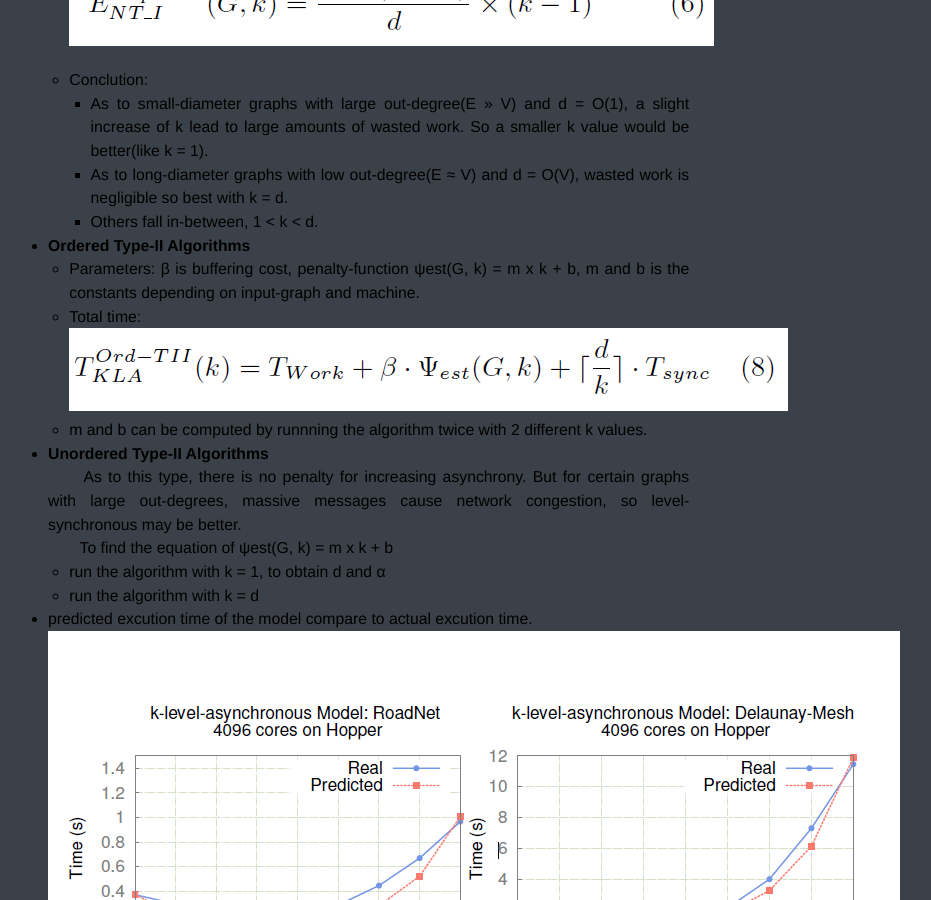
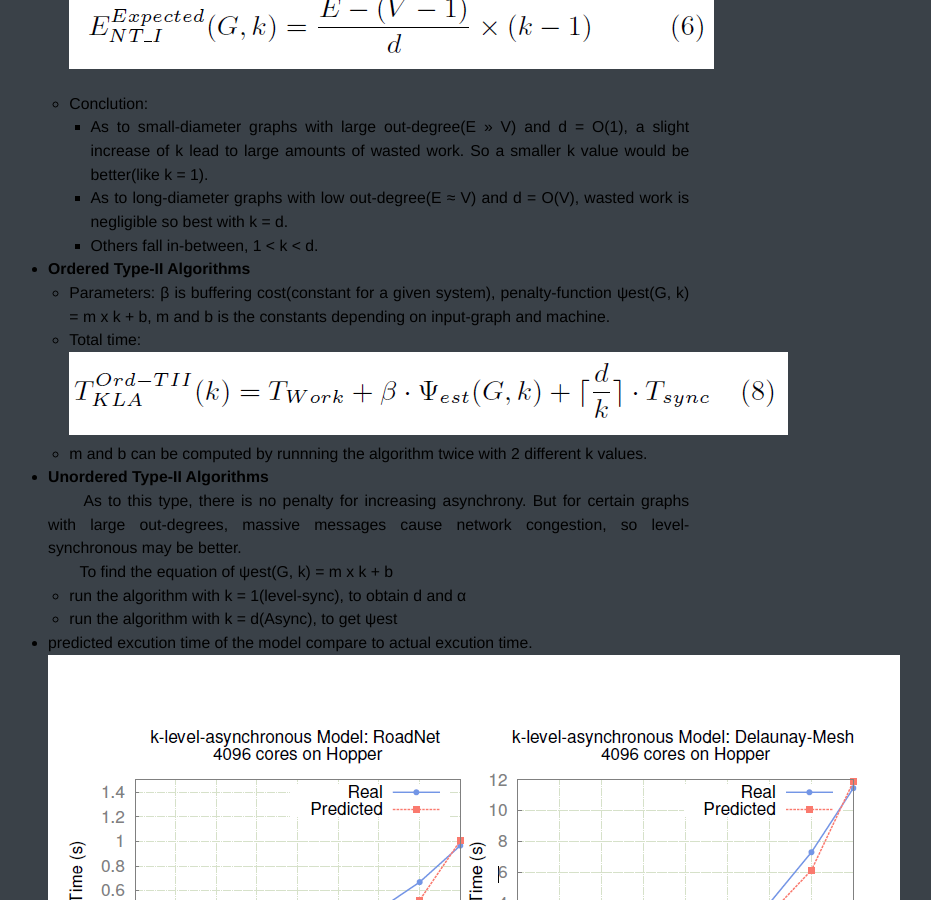
Before and after one commit to ElvisKwok/ElvisKwok.github.io, a Jekyll site: the page built from _posts/2014-12-22-note-of-KLA.md, in a window 1280 px wide and 900 px high, scrolled down 5675 px. Shown: the whole window, without its empty margins (282-1213 px from the left). Built offline with Jekyll 4.4.1, drawn with Linux system fonts in a browser that asks for light colours; Markdown is read by kramdown in place of the engine named in the settings; comment, search, counter and statistics services are not loaded; some of the changed lines change nothing that is shown; some of the changed text lies outside the part shown.

Commit message:
KLA 20150314

```diff
--- a/_posts/2014-12-22-note-of-KLA.md
+++ b/_posts/2014-12-22-note-of-KLA.md
@@ -69,9 +69,9 @@
 
 ### 2.2 KLA and the △-Stepping SSSP Algorithm
 * △-Stepping SSSP Algorithm
-    + Multiple **light** egdes are processed simultaneously in a single superstep.
+    + *Multiple* **light** egdes are processed *simultaneously* in a single superstep.
     + **light** means in superstep i, the tentative distance of an egde's source fall between i△ and (i+1)△.
-    + **heavy** edges are ignored in current superstep.
+    + Then, **heavy** edges are processed at the end of superstep.
 * What KLA is better than △-stepping SSSP algorithm: generality.
     + △-stepping SSSP is not applicable to non-SSSP based algorithm
     + KLA works on the structure of the graph, and not algorithm specifics.
@@ -92,14 +92,15 @@
     + No penalty for increasing asynchrony: the number of messages required for a propagation is known(the degree of the vertex).
     + Unaffected by the order in which the messages are received.
     + The parallel topological sort algorithm is similar.(propagate when in-degree becomes 0)
+
 * PageRank：PageRank is a graph algorithm that used to rank web-pages in order of relative importance.
-* A kind of random walk algorithm, each vertex calculate its rank in iteration *i* base on the ranks of its neighbors in iteration *i*-1, then send new ranks to its neighbor for next iteration.
-* Level-synchronous, but it can be converted to KLA.
-    + A vertex receive ranks of all its neighbors from iteration *i*-1, so must count how many ranks received from previous iteration
-    + In an asynchronous excution, the vertex may receive ranks for a future iteration **before** all ranks from iteration *i*-1 have been received.
-    + sollution: buffer the early rank in a two-dimesional table, indexed by iteration *i*, for future use.
-* Summary: PageRank knows the number of messages to receive before propagate, but require the order of messages.
-* Increasing asychrony may increase the amount of message buffered, other random walk algorithm as well.(pointer jumping and graph coloring)
+    + A kind of random walk algorithm, each vertex calculate its rank in iteration *i* base on the ranks of its neighbors in iteration *i*-1, then send new ranks to its neighbor for next iteration.
+    + Level-synchronous, but it can be converted to KLA.
+        - A vertex receive ranks of all its neighbors from iteration *i*-1, so must count how many ranks received from previous iteration
+        - In an asynchronous excution, the vertex may receive ranks for a future iteration **before** all ranks from iteration *i*-1 have been received.
+        - sollution: buffer the early rank in a two-dimesional table, indexed by iteration *i*, for future use.
+    + Summary: PageRank knows the number of messages to receive before propagate, but require the order of messages.
+    + Increasing asychrony may increase the amount of message buffered, other random walk algorithm as well.(pointer jumping and graph coloring)
 
 ### 3.2 KLA Algorithmic Categories
 The penalty paid for increasing asynchrony depends on 2 properties(of message receiving from neighbor):
@@ -160,7 +161,7 @@
         + Others fall in-between, 1 < k < d.
 
 * **Ordered Type-II Algorithms**
-    + Parameters: β is buffering cost, penalty-function ψest(G, k) = m x k + b, m and b is the constants depending on input-graph and machine.
+    + Parameters: β is buffering cost(constant for a given system), penalty-function ψest(G, k) = m x k + b, m and b is the constants depending on input-graph and machine.
     + Total time:
     ![img][ordered_type-II]
     + m and b can be computed by runnning the algorithm twice with 2 different k values.
@@ -168,8 +169,8 @@
 * **Unordered Type-II Algorithms**
 　　As to this type, there is no penalty for increasing asynchrony. But for certain graphs with large out-degrees, massive messages cause network congestion, so level-synchronous may be better.
 　　To find the equation of ψest(G, k) = m x k + b
-    + run the algorithm with k = 1, to obtain d and α
-    + run the algorithm with k = d
+    + run the algorithm with k = 1(level-sync), to obtain d and α
+    + run the algorithm with k = d(Async), to get ψest
 
 * predicted excution time of the model compare to actual excution time.
 ![img][predicted_excution_time]
--- a/css/screen.css
+++ b/css/screen.css
@@ -17,6 +17,7 @@
 
 body {
   background-color: #3A4148;
+  /*background-color: #FFFFFF;*/
   font: 14.34px helvetica, arial, clean, sans-serif;
   /*color: #282828;*/
   *font-size: small;
```
